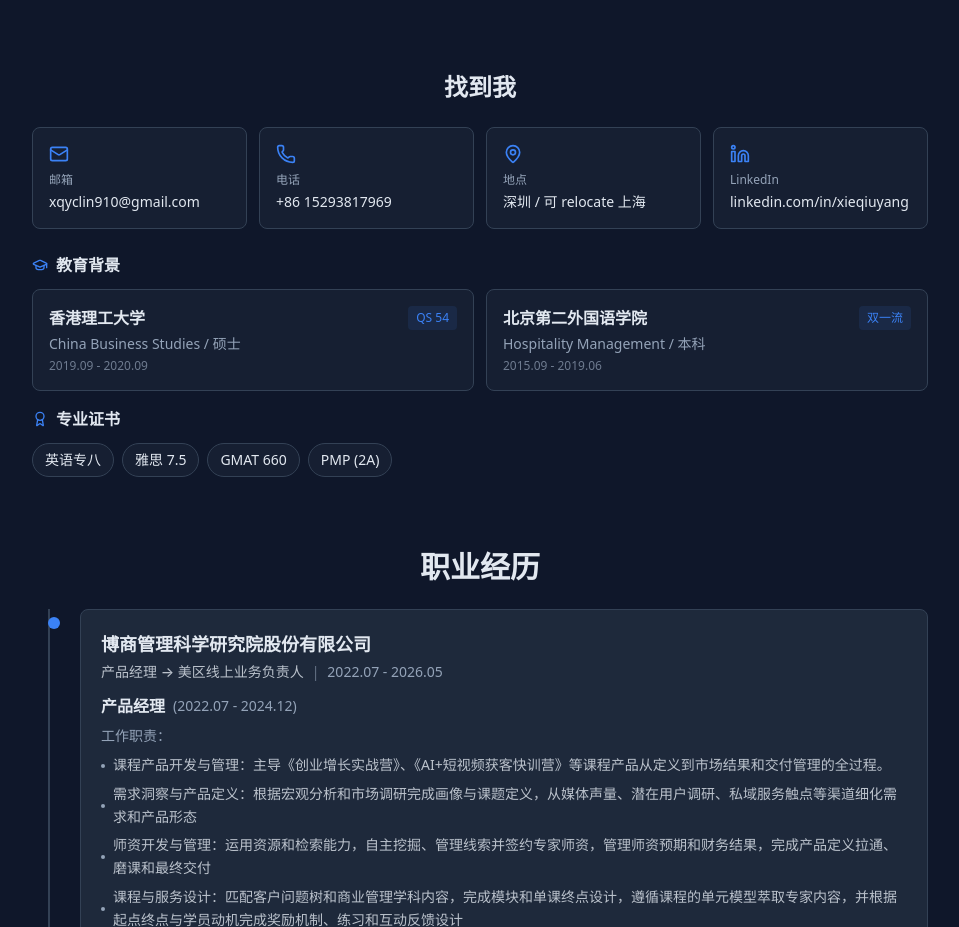
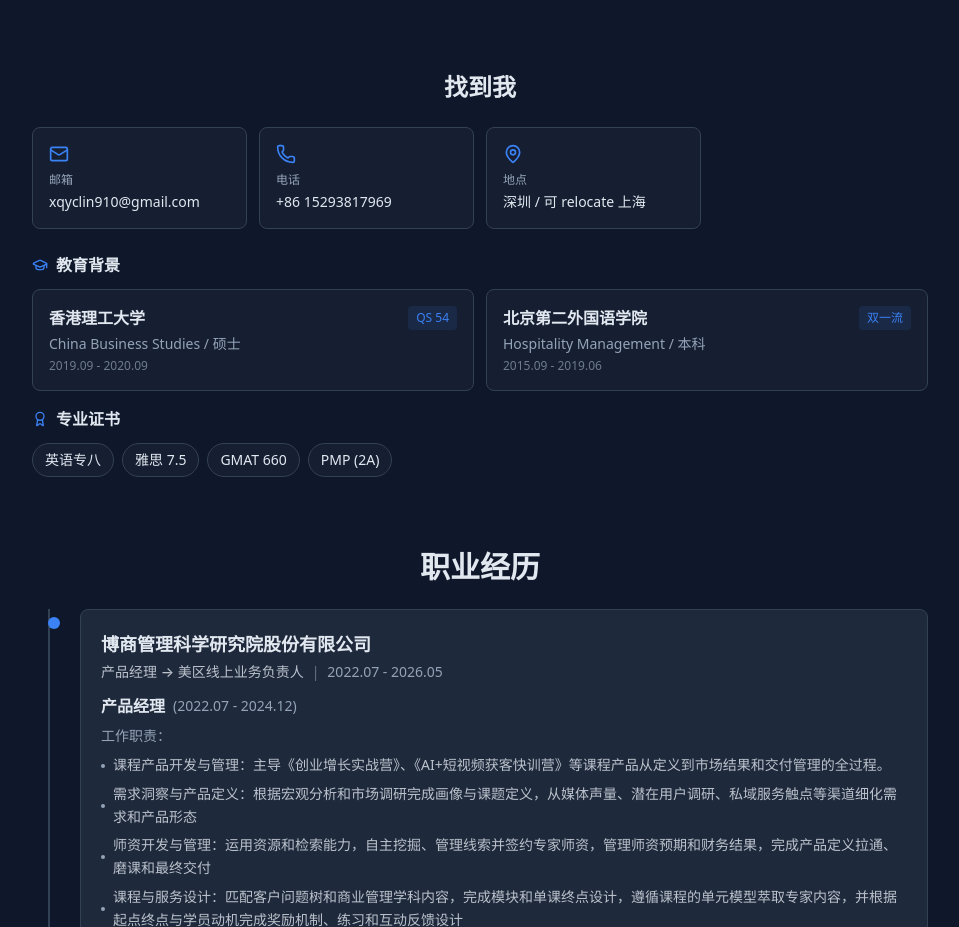
Before and after one commit to xqyclin910-oss/clin-portfolio, a Next.js app: page / in a window 1280 px wide. Shown: the part 8060-8987 px from the top of the page, without its empty margins (160-1119 px from the left). Built offline with nearby package versions, Linux system fonts and the light colour scheme.

Commit message:
fix: 删除联系方式LinkedIn卡片，保留邮箱/电话/地点3项
Coze-Commit-Type: user
Coze-User-ID: 1132941795395483
Coze-Conversation-ID: 9004599

```diff
--- a/src/components/portfolio/Contact.tsx
+++ b/src/components/portfolio/Contact.tsx
@@ -1,6 +1,6 @@
 'use client';
 
-import { Mail, Phone, MapPin, Linkedin } from 'lucide-react';
+import { Mail, Phone, MapPin } from 'lucide-react';
 import { GraduationCap, Award } from 'lucide-react';
 
 // 联系方式数据
@@ -22,12 +22,6 @@ const contacts = [
     label: '地点',
     value: '深圳 / 可 relocate 上海',
     href: null,
-  },
-  {
-    icon: Linkedin,
-    label: 'LinkedIn',
-    value: 'linkedin.com/in/xieqiuyang',
-    href: 'https://linkedin.com/in/xieqiuyang',
   },
 ];
 
```
